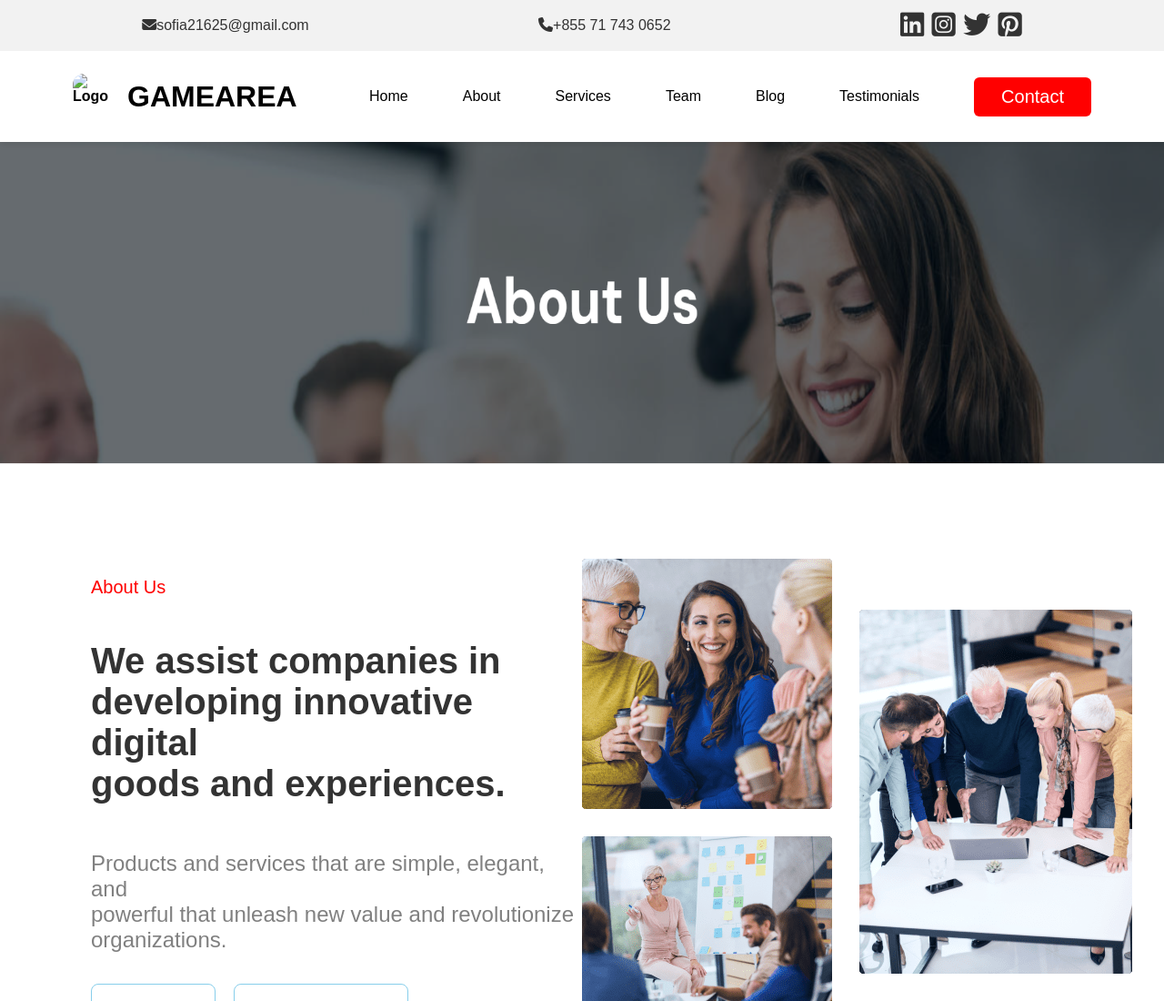
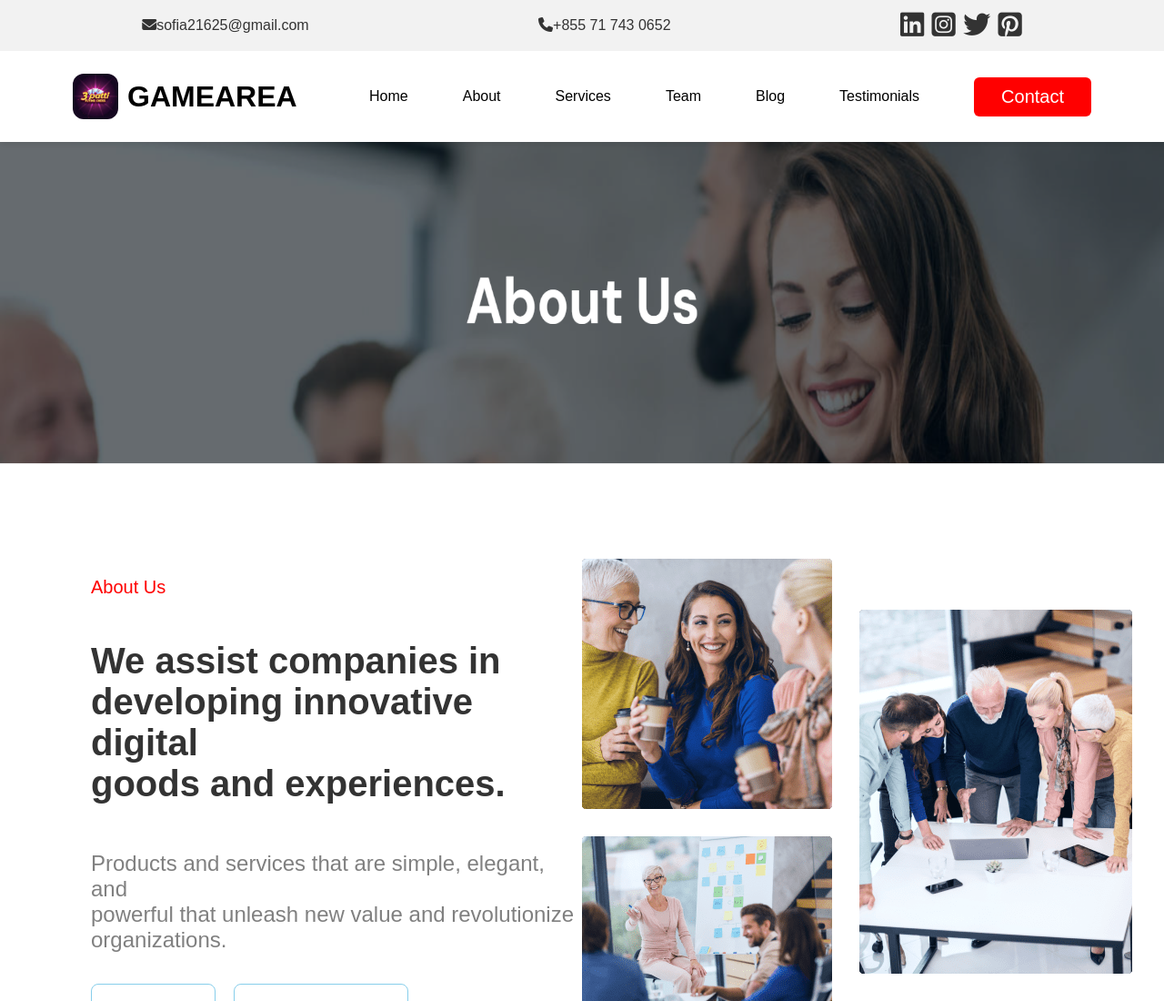
Before and after one commit to farhan-khan259/gamearea, a plain HTML site: page about.html in a window 1280 px wide. Shown: the top 1100 px of the page at 91% size. Drawn offline with Linux system fonts and the light colour scheme; files whose address does not match are found by name.

Commit message:
Update about.html

```diff
--- a/about.html
+++ b/about.html
@@ -39,7 +39,7 @@
       <nav>
         <div class="logo">
           <div class="logo-flex">
-            <img src="./pictures/3pattilogo.jpeg" alt="Logo" />
+            <img src="./3pattilogo.jpeg" alt="Logo" />
             <h1>GAMEAREA</h1>
           </div>
         </div>
```
